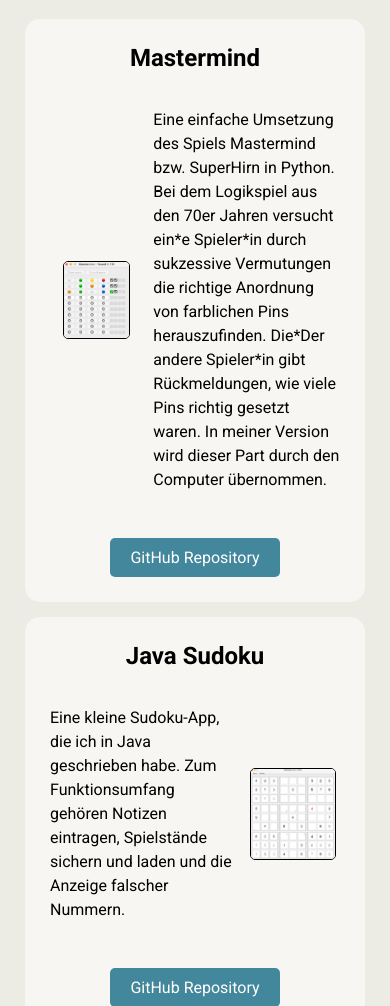
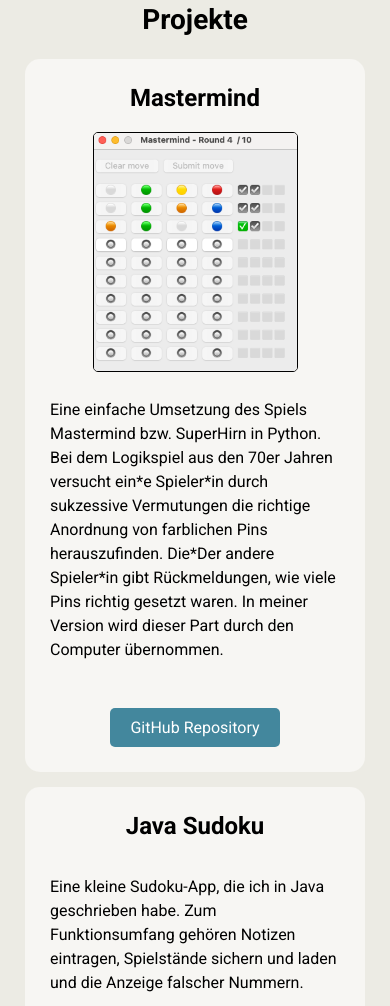
Before and after one commit to robinshiva/robinshiva.github.io, a plain HTML site: page index.html in a window 390 px wide. Shown: the part 994-2000 px from the top of the page. Drawn offline with Linux system fonts and the light colour scheme.

Commit message:
Mobile support

```diff
--- a/static/style.css
+++ b/static/style.css
@@ -155,3 +155,17 @@ p {
     background-color: #316272;
     transform: translateY(-2px);
 }
+
+@media (max-width: 800px) {
+    .two-col {
+        grid-template-columns: 1fr;
+    }
+
+    .one-two-col {
+        grid-template-columns: 1fr;
+    }
+
+    .two-one-col {
+        grid-template-columns: 1fr;
+    }
+}
```
Also changed, not shown: index.html (+0 -9 lines).
